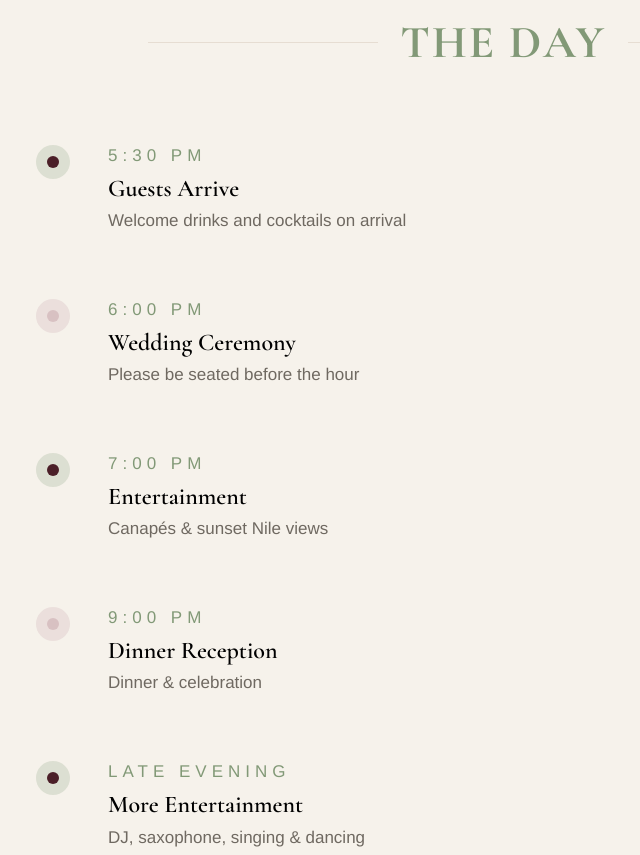
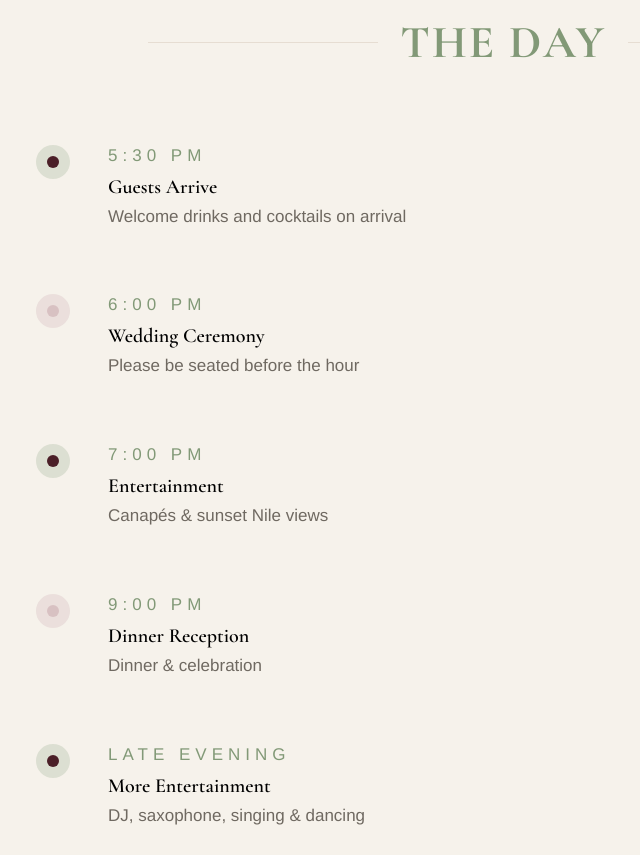
Before and after one commit to MaggyZamzam/maggy-and-emre-2026, a plain HTML site: page public/index.html in a window 1280 px wide. Shown: the part 4159-5014 px from the top of the page, without its empty margins (137-777 px from the left). Drawn offline with nearby package versions, Linux system fonts and the light colour scheme.

Commit message:
Update wedding.css

```diff
--- a/public/wedding.css
+++ b/public/wedding.css
@@ -474,7 +474,7 @@ footer h2 {
 }
 
 .timeline-item h3 {
-  font-size: 24px;
+  font-size: 20px;
   margin: 5px 0;
   font-weight: 600;
   color: #000000;
```
